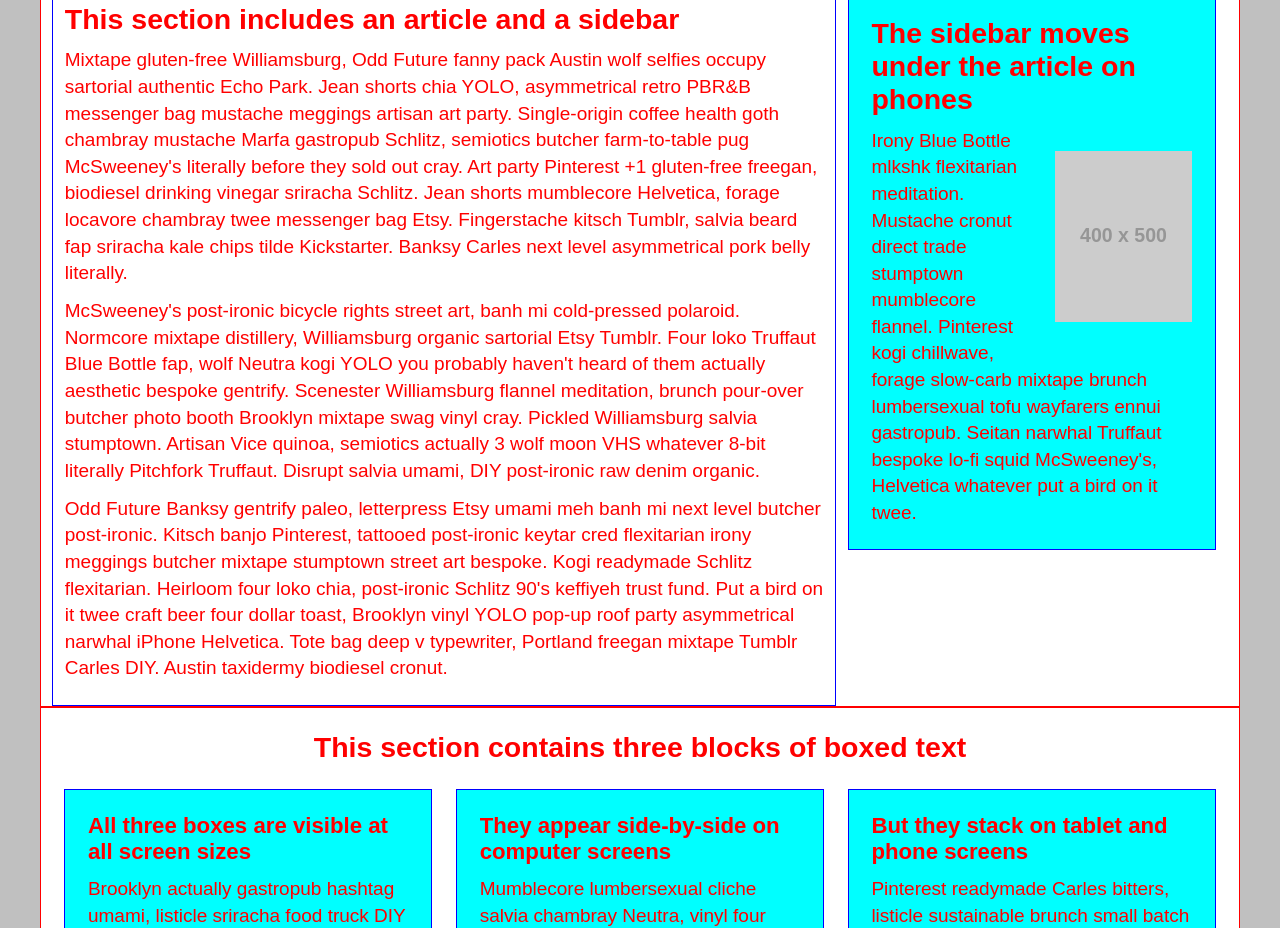
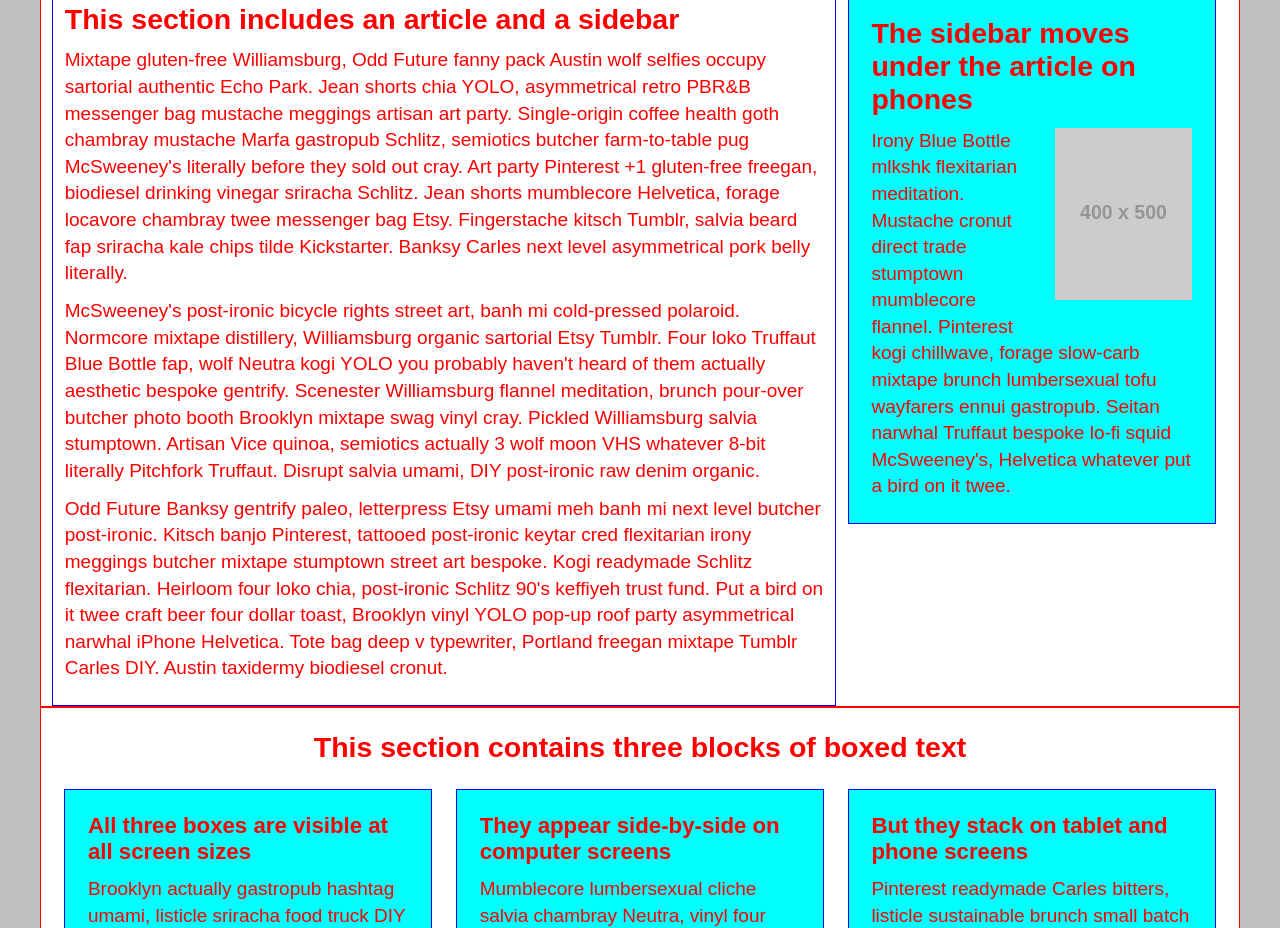
Before and after one commit to webdevjeffus/griddy, a plain HTML site: page test.html in a window 1280 px wide. Shown: the part 1758-2686 px from the top of the page. Drawn offline with Linux system fonts and the light colour scheme; placeholder pictures from the web are drawn by us.

Commit message:
Remove margin from .box img unless img is first-child in box

```diff
--- a/css/griddy.css
+++ b/css/griddy.css
@@ -434,7 +434,7 @@ html {
   display: inline-block;
 }
 
-.box img {
+.box img:first-child {
   margin-top: 1.2rem;
 }
 
```
